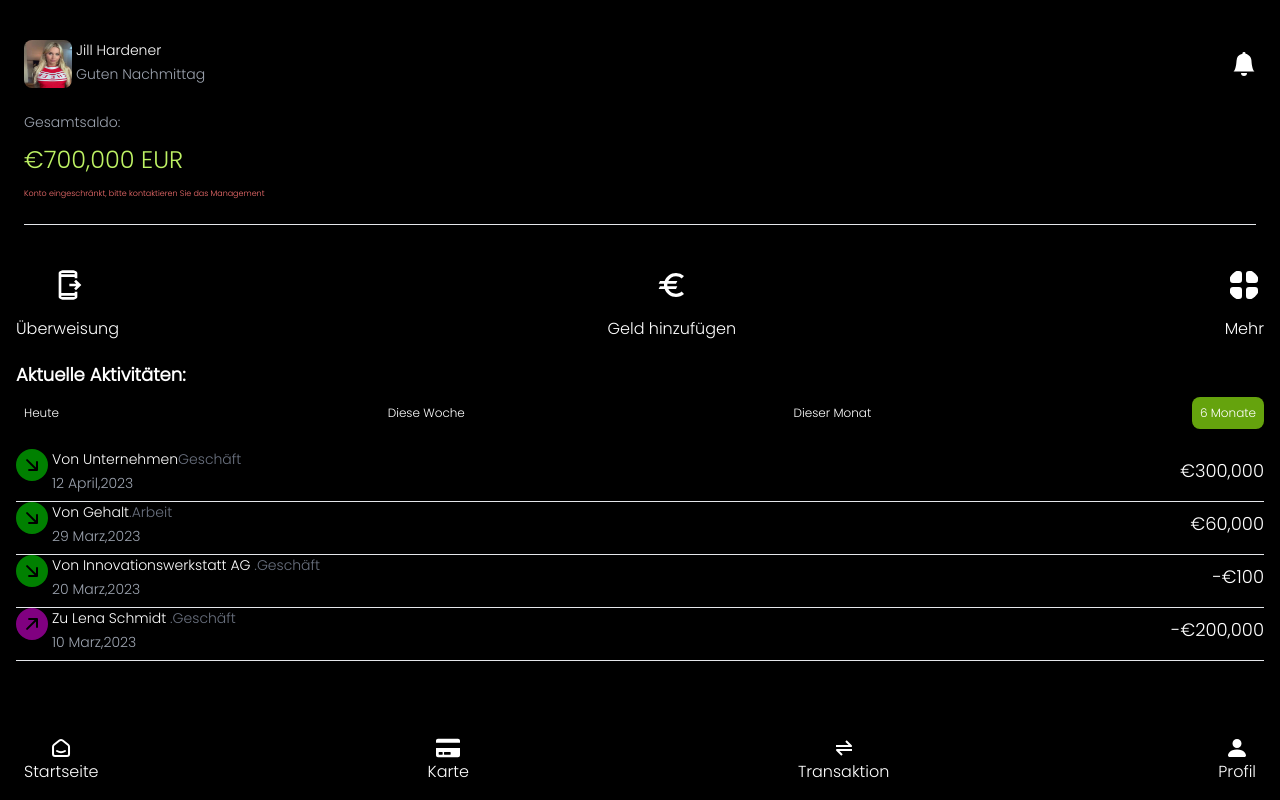
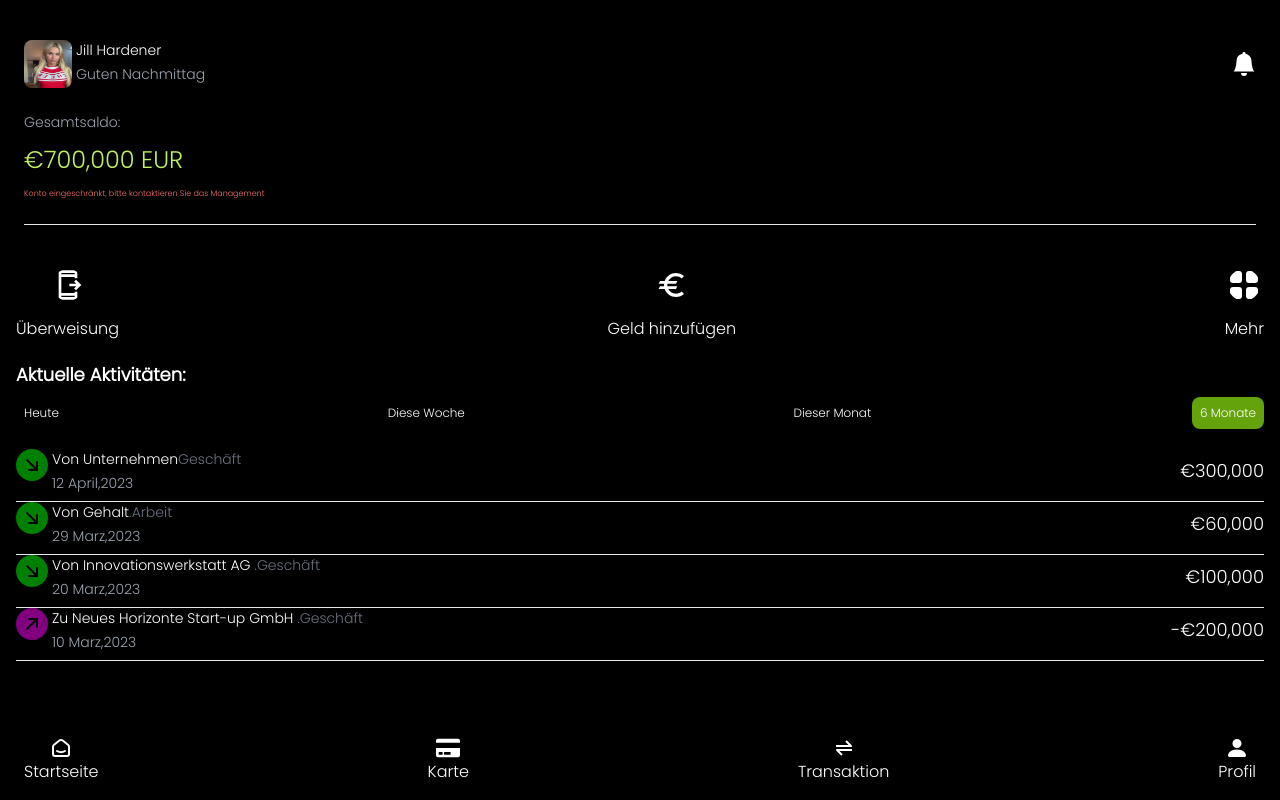
Before and after one commit to boymeetsblockchain/jill-hardener, a React (Create React App) app: page / in a window 1280 px wide. Built offline with nearby package versions, Linux system fonts and the light colour scheme.

Commit message:
added new transaction

```diff
--- a/src/components/Table.jsx
+++ b/src/components/Table.jsx
@@ -44,7 +44,7 @@ export default function Table() {
          </div>
         </div>
       <div className="amount">
-         <p>-€100</p>
+         <p>€100,000</p>
        </div>
        </div>
        <hr />
@@ -54,7 +54,7 @@ export default function Table() {
             < BsFillArrowUpRightCircleFill fill='purple' size={32} />
          </div>
          <div className="name-good">
-            <h1 className='text-sm mb-1'> Zu Lena Schmidt <span className='text-gray-500'>.Geschäft</span></h1>
+            <h1 className='text-sm mb-1'> Zu Neues Horizonte Start-up GmbH <span className='text-gray-500'>.Geschäft</span></h1>
             <h1 className='text-sm text-gray-400'>10 Marz,2023</h1>
          </div>
         </div>
```
